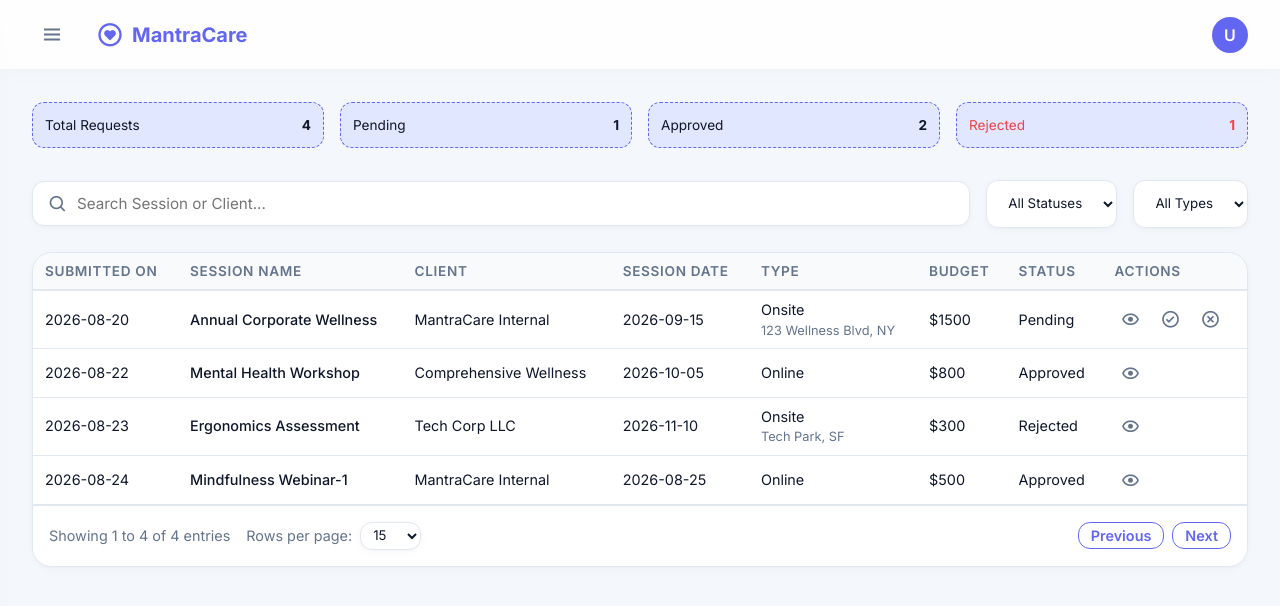
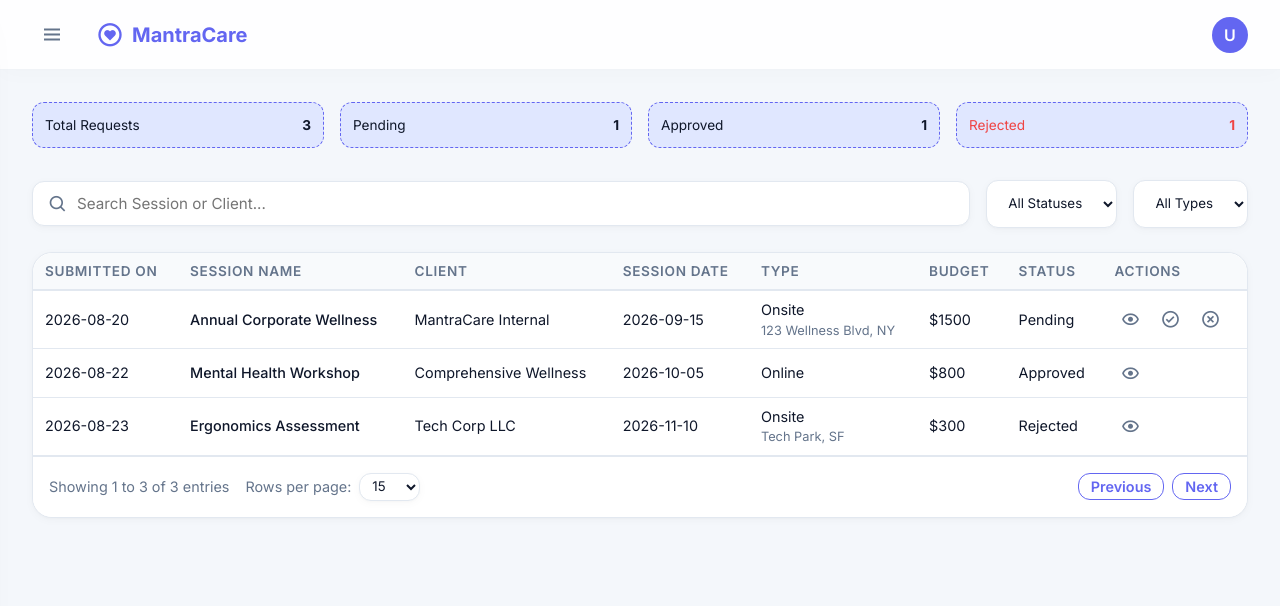
Before and after one commit to karan-mantracare/cs-admin-billing, a React (Vite) app: page /event-approval in a window 1280 px wide. Shown: the top 606 px of the page. Built offline with nearby package versions, Linux system fonts and the light colour scheme.

Commit message:
feat: hide Mindfulness Webinar-1 from all tables except /edit

```diff
--- a/src/pages/EventApproval.jsx
+++ b/src/pages/EventApproval.jsx
@@ -6,7 +6,8 @@
   const [searchParams] = useSearchParams();
   const initialClient = searchParams.get('client') || '';
 
-  const { events: approvals, updateEventStatus } = useGlobal();
+  const { events: allEvents, updateEventStatus } = useGlobal();
+  const approvals = allEvents.filter(ev => ev.sessionName !== 'Mindfulness Webinar-1');
 
   const [searchQuery, setSearchQuery] = useState(initialClient);
   const [statusFilter, setStatusFilter] = useState('All');
--- a/src/pages/ExpenseApproval.jsx
+++ b/src/pages/ExpenseApproval.jsx
@@ -6,7 +6,8 @@
   const [searchParams] = useSearchParams();
   const initialClient = searchParams.get('client') || '';
 
-  const { expenses: approvals, updateExpenseStatus } = useGlobal();
+  const { expenses: allExpenses, updateExpenseStatus } = useGlobal();
+  const approvals = allExpenses.filter(exp => exp.sessionName !== 'Mindfulness Webinar-1');
 
   const [searchQuery, setSearchQuery] = useState(initialClient);
   const [statusFilter, setStatusFilter] = useState('All');
--- a/src/pages/ExpenseTracker.jsx
+++ b/src/pages/ExpenseTracker.jsx
@@ -4,7 +4,8 @@
 
 function ExpenseTracker() {
   const navigate = useNavigate();
-  const { expenses: globalExpenses } = useGlobal();
+  const { expenses: allExpenses } = useGlobal();
+  const globalExpenses = allExpenses.filter(exp => exp.sessionName !== 'Mindfulness Webinar-1');
 
   const [expenses] = useState([
     {
--- a/src/pages/ExpertAssignment.jsx
+++ b/src/pages/ExpertAssignment.jsx
@@ -2,7 +2,8 @@
 import { useGlobal } from '../context/GlobalContext';
 
 function ExpertAssignment() {
-  const { events, assignExpert } = useGlobal();
+  const { events: allEvents, assignExpert } = useGlobal();
+  const events = allEvents.filter(ev => ev.sessionName !== 'Mindfulness Webinar-1');
   const assignments = events.filter(ev => ev.status === 'Approved');
 
   const [searchQuery, setSearchQuery] = useState('');
```
